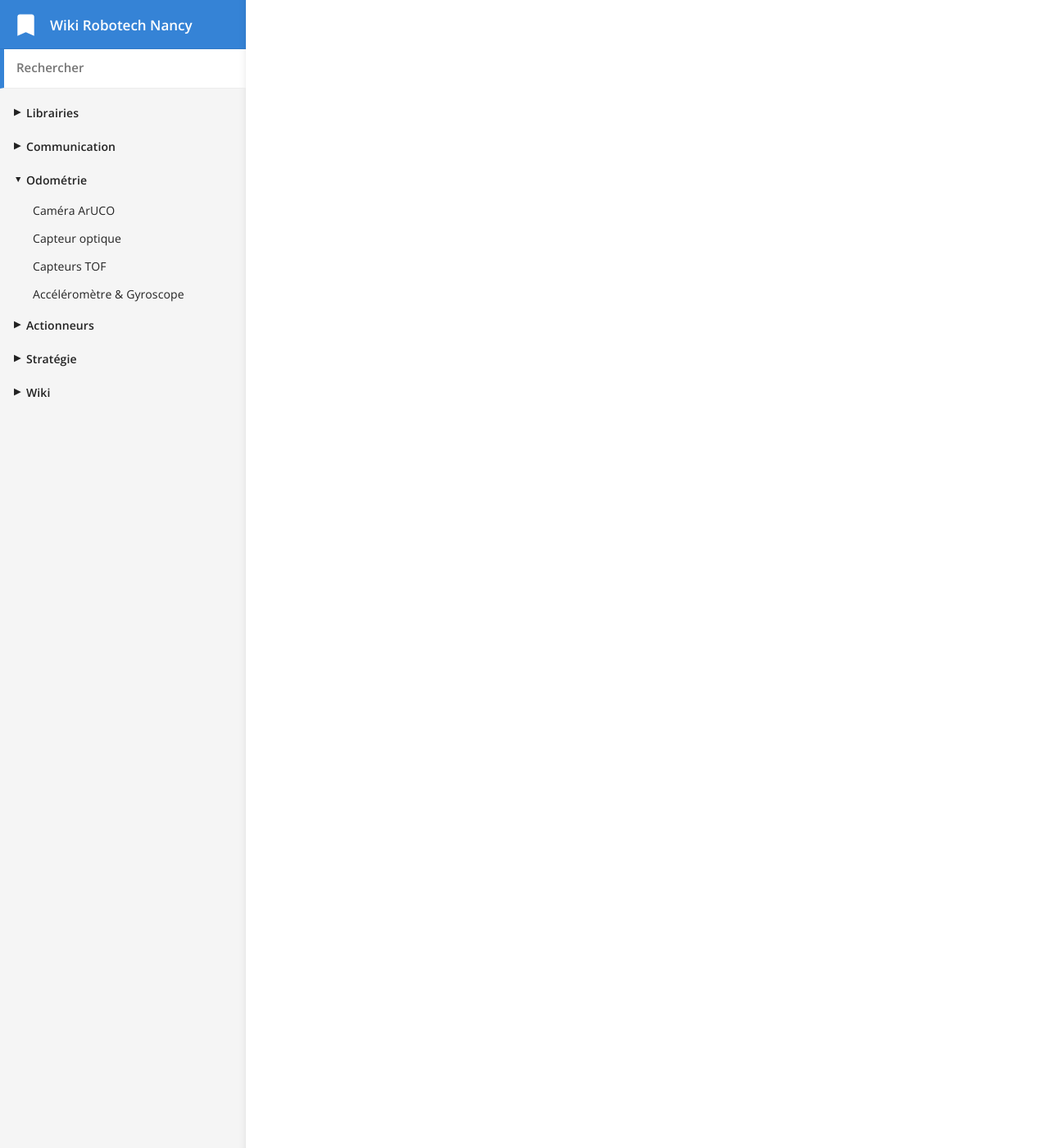
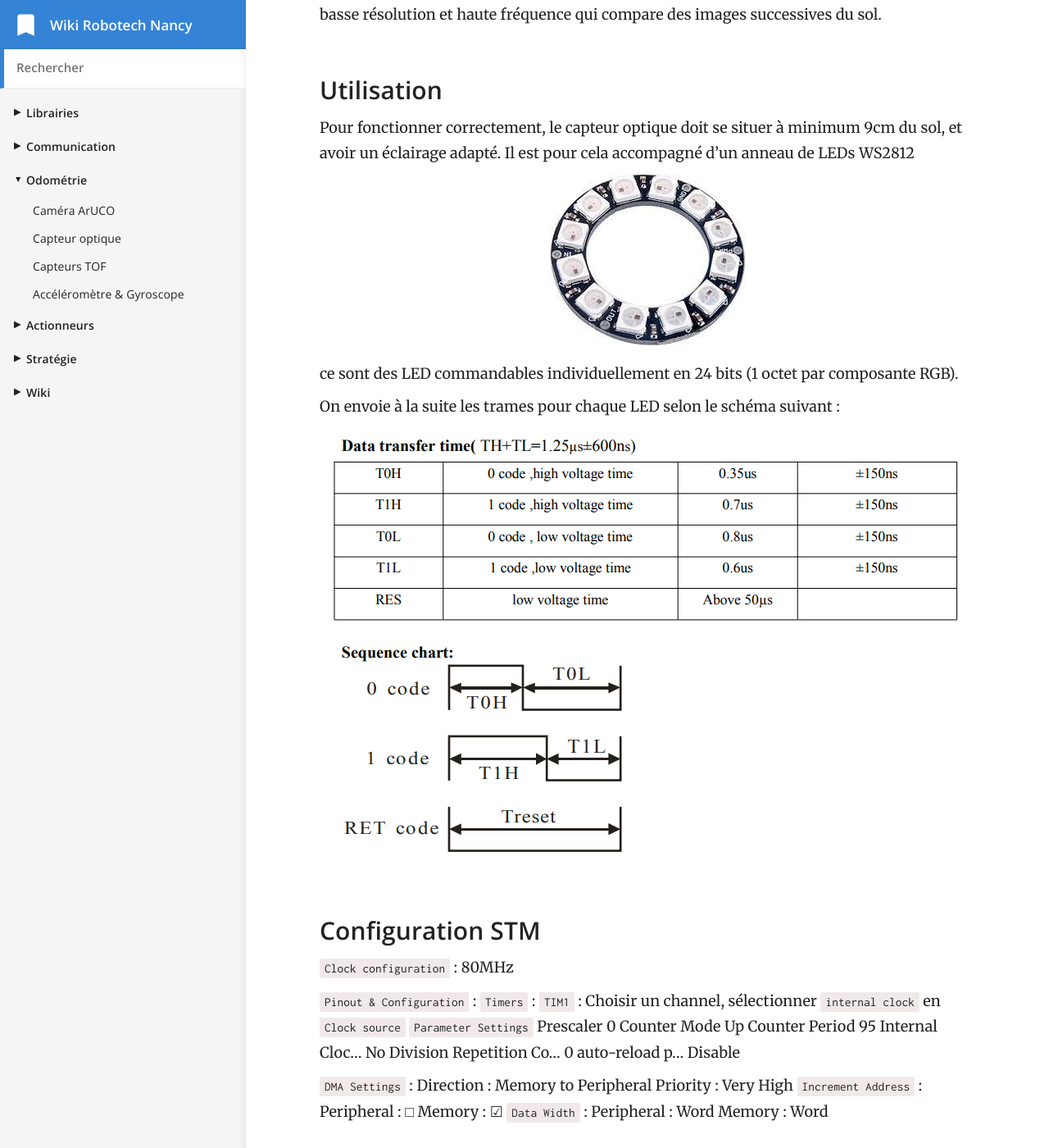
Before and after one commit to RobotechNancy/robotechnancy.github.io, a Jekyll site: the page built from _docs/odometrie/optique.md, in a window 1280 px wide and 1400 px high, scrolled down 505 px. Shown: the whole window at 82% size. Built offline with Jekyll 4.4.1, drawn with Linux system fonts in a browser that asks for light colours; some of the changed text lies outside the part shown.

Commit message:
Capteur optique et anneau LED

```diff
--- a/_docs/odometrie/optique.md
+++ b/_docs/odometrie/optique.md
@@ -6,4 +6,42 @@ category_order: 3
 ---
 
 Un capteur optique est placé sous le robot
-![PMW3901](/images/diagrams/PMW3901.jpeg)
+![PMW3901](/images/components/PMW3901.jpeg)
+Il permet de mesurer le déplacement du robot par rapport au sol. Il s'agit d'une caméra à basse résolution et haute fréquence qui compare des images successives du sol.
+
+### Utilisation
+
+Pour fonctionner correctement, le capteur optique doit se situer à minimum 9cm du sol, et avoir un éclairage adapté.
+Il est pour cela accompagné d'un anneau de LEDs WS2812
+![WS2812](/images/components/ledringWS2812.jpeg)
+ce sont des LED commandables individuellement en 24 bits (1 octet par composante RGB).
+
+On envoie à la suite les trames pour chaque LED selon le schéma suivant :
+
+![Commande WS2812](/images/diagrams/Commande_WS2812.png)
+
+### Configuration STM
+
+`Clock configuration` : 80MHz
+
+`Pinout & Configuration` :
+`Timers` :
+	`TIM1` :
+	Choisir un channel, sélectionner `internal clock` en `Clock source`
+`Parameter Settings`
+	Prescaler		0
+	Counter Mode	Up
+	Counter Period	95
+	Internal Cloc...	No Division
+	Repetition Co...	0
+	auto-reload p...	Disable
+
+`DMA Settings` :
+	Direction :	Memory to Peripheral
+	Priority :	Very High
+`Increment Address` :
+	Peripheral : □
+	Memory : 	 ☑
+`Data Width` :
+	Peripheral : Word
+	Memory : 	 Word
```
Also changed, not shown: images/components/PMW3901.jpeg (renamed from images/diagrams/PMW3901.jpeg), images/components/ledringWS2812.jpeg (added), images/diagrams/Commande_WS2812.png (added).
